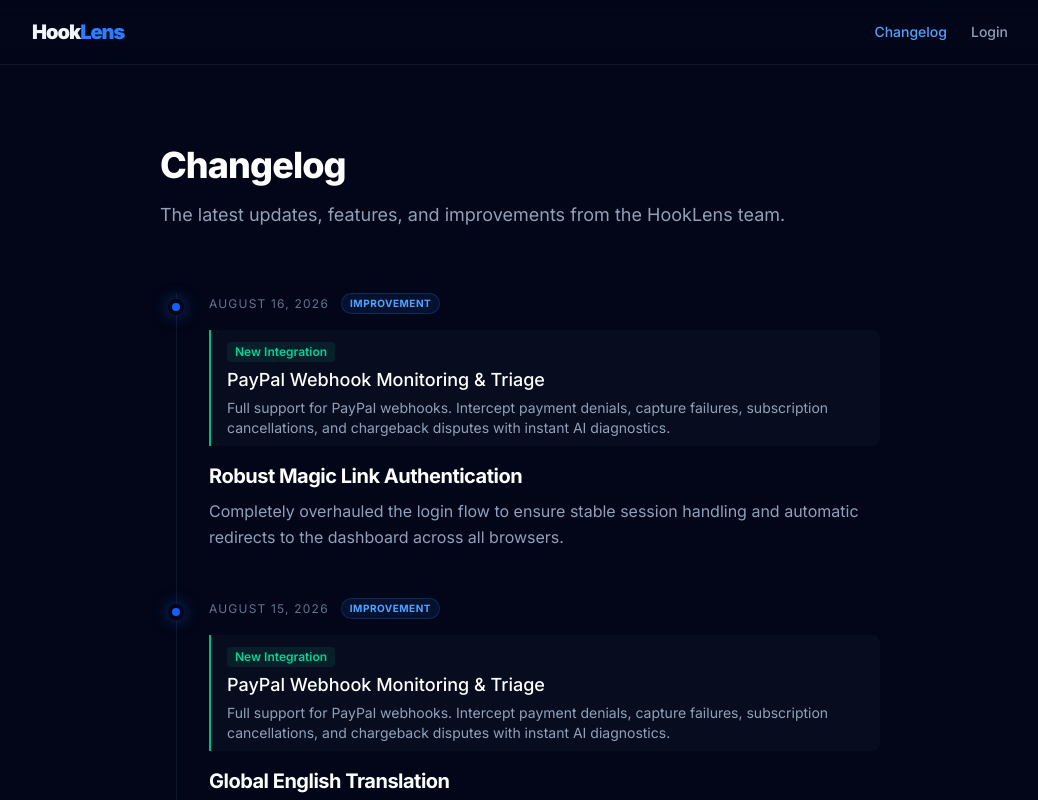
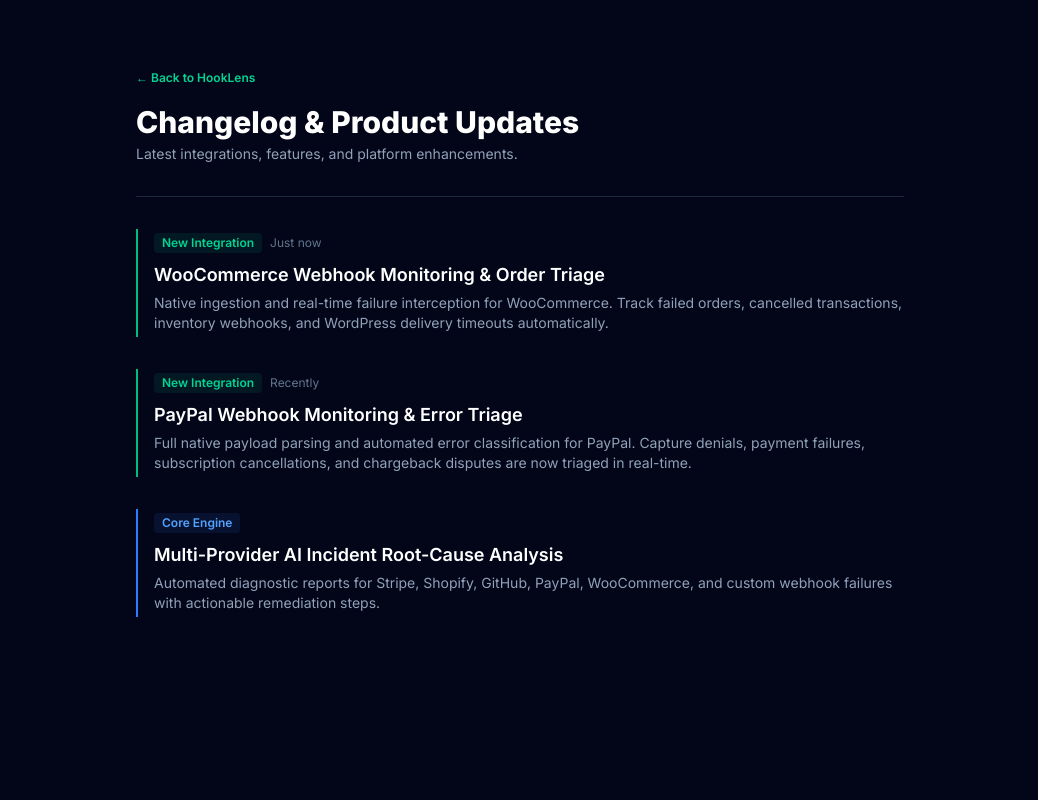
Before and after one commit to Amp1971/hooklens, a Next.js app: page /changelog in a window 1280 px wide. Shown: the top 800 px of the page, without its empty margins (120-1158 px from the left). Built offline with nearby package versions, Linux system fonts and the light colour scheme.

Commit message:
Update changelog with WooCommerce and PayPal integration entries

```diff
--- a/app/changelog/page.tsx
+++ b/app/changelog/page.tsx
@@ -1,68 +1,60 @@
-'use client';
+import React from 'react';
+import Link from 'next/link';
 
-import Link from 'next/link';
-import { changelogData } from '@/lib/changelog-data';
+export const metadata = {
+  title: 'Changelog — HookLens',
+  description: 'Recent updates, improvements, and newly supported integrations.',
+};
 
 export default function ChangelogPage() {
   return (
-    <div className="min-h-screen bg-slate-950 text-slate-100 font-sans selection:bg-blue-500 selection:text-white">
-      {/* Simple Header */}
-      <nav className="border-b border-slate-900 bg-slate-950/50 backdrop-blur-md sticky top-0 z-50">
-        <div className="max-w-5xl mx-auto px-6 h-16 flex items-center justify-between">
-          <Link href="/" className="text-xl font-black tracking-tighter hover:opacity-80 transition">
-            Hook<span className="text-blue-500">Lens</span>
+    <div className="min-h-screen bg-slate-950 text-slate-100 py-16 px-4 sm:px-6 lg:px-8">
+      <div className="max-w-3xl mx-auto">
+        <div className="mb-8">
+          <Link href="/" className="text-xs font-semibold text-emerald-400 hover:underline">
+            &larr; Back to HookLens
           </Link>
-          <div className="flex items-center gap-6">
-            <Link href="/changelog" className="text-sm font-medium text-blue-400">Changelog</Link>
-            <Link href="/login" className="text-sm font-medium text-slate-400 hover:text-white transition">Login</Link>
+          <h1 className="text-3xl font-extrabold text-white mt-4">Changelog & Product Updates</h1>
+          <p className="text-sm text-slate-400 mt-1">Latest integrations, features, and platform enhancements.</p>
         </div>
+
+        <div className="space-y-8 border-t border-slate-800 pt-8">
+          {/* WooCommerce */}
+          <div className="border-l-2 border-emerald-500 pl-4 py-1">
+            <div className="flex items-center gap-2">
+              <span className="px-2 py-0.5 text-xs font-semibold text-emerald-400 bg-emerald-500/10 rounded">New Integration</span>
+              <span className="text-xs text-slate-500">Just now</span>
             </div>
-      </nav>
+            <h3 className="text-lg font-semibold text-white mt-2">WooCommerce Webhook Monitoring & Order Triage</h3>
+            <p className="text-sm text-slate-400 mt-1">
+              Native ingestion and real-time failure interception for WooCommerce. Track failed orders, cancelled transactions, inventory webhooks, and WordPress delivery timeouts automatically.
+            </p>
+          </div>
 
-      <main className="max-w-3xl mx-auto px-6 py-20">
-        <header className="mb-16">
-          <h1 className="text-4xl font-extrabold tracking-tight text-white mb-4">Changelog</h1>
-          <p className="text-lg text-slate-400">
-            The latest updates, features, and improvements from the HookLens team.
+          {/* PayPal */}
+          <div className="border-l-2 border-emerald-500 pl-4 py-1">
+            <div className="flex items-center gap-2">
+              <span className="px-2 py-0.5 text-xs font-semibold text-emerald-400 bg-emerald-500/10 rounded">New Integration</span>
+              <span className="text-xs text-slate-500">Recently</span>
+            </div>
+            <h3 className="text-lg font-semibold text-white mt-2">PayPal Webhook Monitoring & Error Triage</h3>
+            <p className="text-sm text-slate-400 mt-1">
+              Full native payload parsing and automated error classification for PayPal. Capture denials, payment failures, subscription cancellations, and chargeback disputes are now triaged in real-time.
             </p>
-        </header>
+          </div>
 
-        <div className="space-y-12 border-l border-slate-900 ml-4 pl-8 relative">
-          {changelogData.map((entry, index) => (
-            <div key={index} className="relative">
-              {/* Dot on the timeline */}
-              <div className="absolute -left-[41px] top-1.5 w-4 h-4 rounded-full bg-blue-600 border-4 border-slate-950 shadow-[0_0_15px_rgba(37,99,235,0.5)]" />
-
-              <div className="space-y-2">
-                <div className="flex items-center gap-3">
-                  <span className="text-xs font-mono text-slate-500 uppercase tracking-widest">{entry.date}</span>
-                  <span className={`text-[10px] px-2 py-0.5 rounded-full font-bold uppercase tracking-wider ${
-                    entry.type === 'Feature' ? 'bg-green-500/10 text-green-400 border border-green-500/20' :
-                    entry.type === 'Integration' ? 'bg-purple-500/10 text-purple-400 border border-purple-500/20' :
-                    entry.type === 'Fix' ? 'bg-red-500/10 text-red-400 border border-red-500/20' :
-                    'bg-blue-500/10 text-blue-400 border border-blue-500/20'
-                  }`}>
-                    {entry.type}
-                  </span>
+          {/* Core Engine */}
+          <div className="border-l-2 border-blue-500 pl-4 py-1">
+            <div className="flex items-center gap-2">
+              <span className="px-2 py-0.5 text-xs font-semibold text-blue-400 bg-blue-500/10 rounded">Core Engine</span>
             </div>
-          <div className="border-l-2 border-emerald-500 pl-4 py-2 my-4 bg-slate-900/40 rounded-r-lg">
-            <span className="inline-block px-2 py-0.5 text-xs font-semibold text-emerald-400 bg-emerald-500/10 rounded">New Integration</span>
-            <h3 className="text-lg font-medium text-white mt-1">PayPal Webhook Monitoring & Triage</h3>
-            <p className="text-sm text-slate-400 mt-1">Full support for PayPal webhooks. Intercept payment denials, capture failures, subscription cancellations, and chargeback disputes with instant AI diagnostics.</p>
-          </div>
-                <h3 className="text-xl font-bold text-white tracking-tight">{entry.title}</h3>
-                <p className="text-slate-400 leading-relaxed">
-                  {entry.description}
+            <h3 className="text-lg font-semibold text-white mt-2">Multi-Provider AI Incident Root-Cause Analysis</h3>
+            <p className="text-sm text-slate-400 mt-1">
+              Automated diagnostic reports for Stripe, Shopify, GitHub, PayPal, WooCommerce, and custom webhook failures with actionable remediation steps.
             </p>
           </div>
         </div>
-          ))}
       </div>
-      </main>
-
-      <footer className="py-20 border-t border-slate-900 text-center">
-        <p className="text-sm text-slate-500">© 2026 HookLens. Built for developers by developers.</p>
-      </footer>
     </div>
   );
 }
```
Lines whose indentation alone changed are shown as unchanged.
